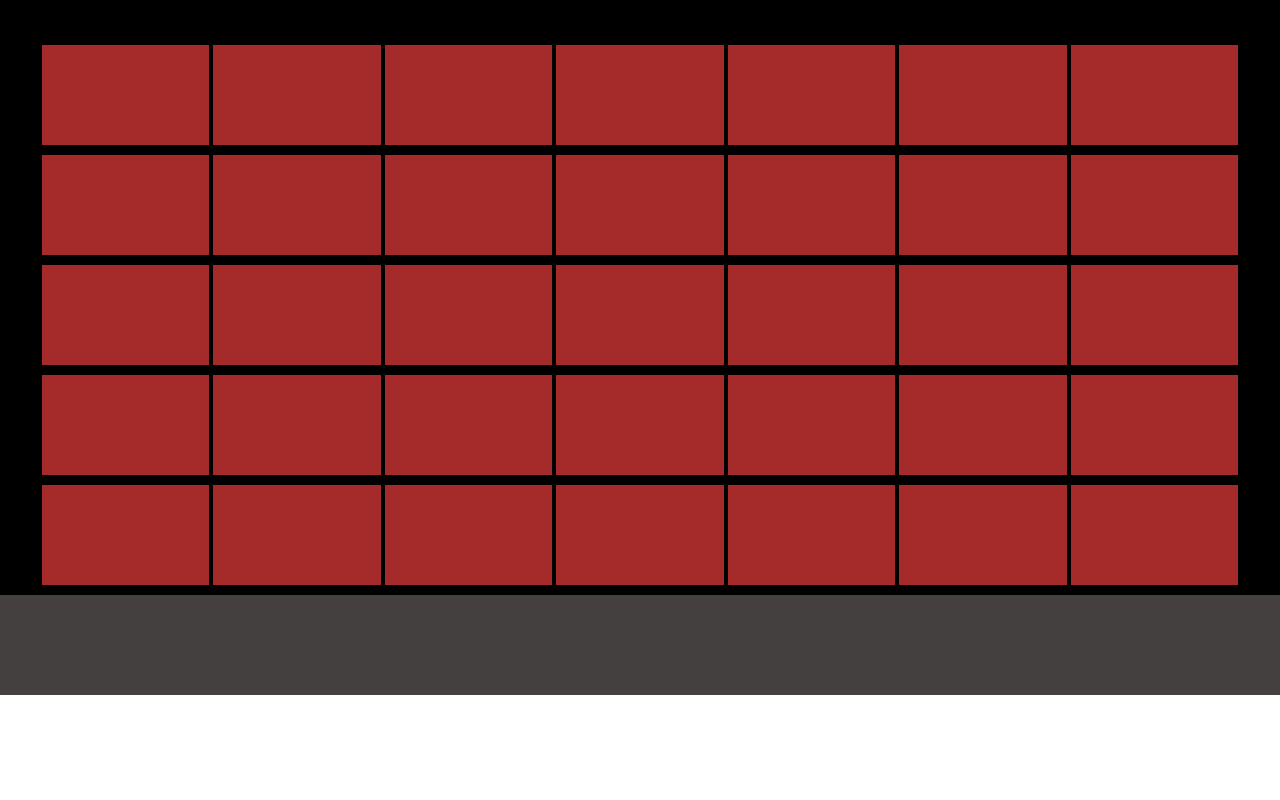
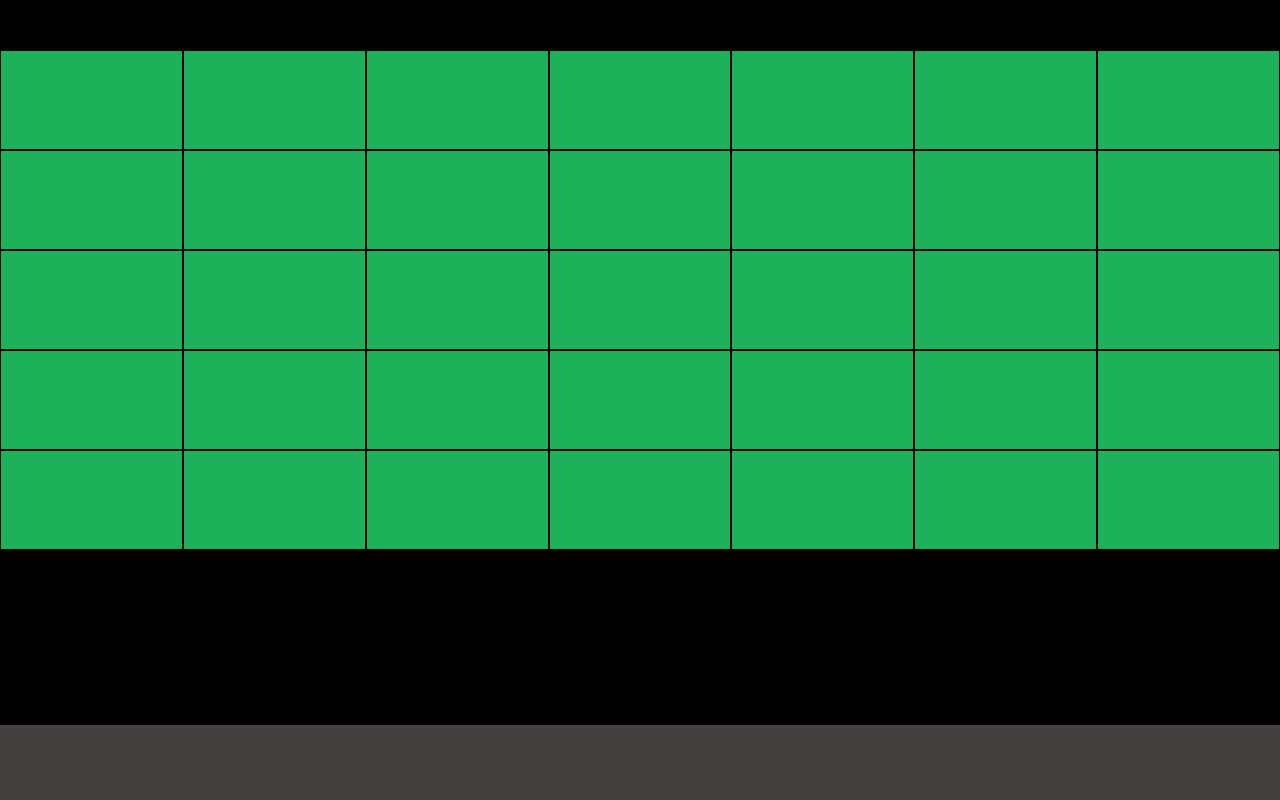
Before and after one commit to federicoalagna/html-css-zoom, a plain HTML site: page index.html in a window 1280 px wide. Drawn offline with Linux system fonts and the light colour scheme.

Commit message:
[FIX] Struttura main aggiornata

```diff
--- a/index.html
+++ b/index.html
@@ -7,52 +7,118 @@
     <link rel="stylesheet" href="style.css" />
   </head>
   <body>
+    <header></header>
+    <div class="main">
+      <div class="container">
+        <div class="row">
+          <div class="col14">
+            <div class="content"></div>
+          </div>
+          <div class="col14">
+            <div class="content"></div>
+          </div>
+          <div class="col14">
+            <div class="content"></div>
+          </div>
+          <div class="col14">
+            <div class="content"></div>
+          </div>
+          <div class="col14">
+            <div class="content"></div>
+          </div>
+          <div class="col14">
+            <div class="content"></div>
+          </div>
+          <div class="col14">
+            <div class="content"></div>
+          </div>
+          <div class="col14">
+            <div class="content"></div>
+          </div>
+          <div class="col14">
+            <div class="content"></div>
+          </div>
+          <div class="col14">
+            <div class="content"></div>
+          </div>
+          <div class="col14">
+            <div class="content"></div>
+          </div>
+          <div class="col14">
+            <div class="content"></div>
+          </div>
+          <div class="col14">
+            <div class="content"></div>
+          </div>
+          <div class="col14">
+            <div class="content"></div>
+          </div>
+          <div class="col14">
+            <div class="content"></div>
+          </div>
+          <div class="col14">
+            <div class="content"></div>
+          </div>
+          <div class="col14">
+            <div class="content"></div>
+          </div>
+          <div class="col14">
+            <div class="content"></div>
+          </div>
+          <div class="col14">
+            <div class="content"></div>
+          </div>
+          <div class="col14">
+            <div class="content"></div>
+          </div>
+          <div class="col14">
+            <div class="content"></div>
+          </div>
+          <div class="col14">
+            <div class="content"></div>
+          </div>
+          <div class="col14">
+            <div class="content"></div>
+          </div>
+          <div class="col14">
+            <div class="content"></div>
+          </div>
+          <div class="col14">
+            <div class="content"></div>
+          </div>
+          <div class="col14">
+            <div class="content"></div>
+          </div>
+          <div class="col14">
+            <div class="content"></div>
+          </div>
+          <div class="col14">
+            <div class="content"></div>
+          </div>
+          <div class="col14">
+            <div class="content"></div>
+          </div>
+          <div class="col14">
+            <div class="content"></div>
+          </div>
+          <div class="col14">
+            <div class="content"></div>
+          </div>
+          <div class="col14">
+            <div class="content"></div>
+          </div>
+          <div class="col14">
+            <div class="content"></div>
+          </div>
+          <div class="col14">
+            <div class="content"></div>
+          </div>
+          <div class="col14">
+            <div class="content"></div>
+          </div>
+        </div>
+      </div>
     </div>
-    <div class="main">
-        <div class="container">
-            <div class="row">
-                <div class="col14"></div>
-                <div class="col14"></div>
-                <div class="col14"></div>
-                <div class="col14"></div>
-                <div class="col14"></div>
-                <div class="col14"></div>
-                <div class="col14"></div>
-                <div class="col14"></div>
-                <div class="col14"></div>
-                <div class="col14"></div>
-                <div class="col14"></div>
-                <div class="col14"></div>
-                <div class="col14"></div>
-                <div class="col14"></div>
-                <div class="col14"></div>
-                <div class="col14"></div>
-                <div class="col14"></div>
-                <div class="col14"></div>
-                <div class="col14"></div>
-                <div class="col14"></div>
-                <div class="col14"></div>
-                <div class="col14"></div>
-                <div class="col14"></div>
-                <div class="col14"></div>
-                <div class="col14"></div>
-                <div class="col14"></div>
-                <div class="col14"></div>
-                <div class="col14"></div>
-                <div class="col14"></div>
-                <div class="col14"></div>
-                <div class="col14"></div>
-                <div class="col14"></div>
-                <div class="col14"></div>
-                <div class="col14"></div>
-                <div class="col14"></div>
-
-            </div>
-    </div>
-
-        <footer>
-
-        </footer>
-    </div>
+    <footer></footer>
   </body>
 </html>
--- a/style.css
+++ b/style.css
@@ -4,14 +4,32 @@
   box-sizing: border-box;
 }
 
-main {
+body {
   background-color: black;
+}
+header {
+  height: 50px;
+}
+
+footer {
+  background-color: rgb(68, 64, 64);
+
+  height: 75px;
+}
+
+.main {
+  height: calc(100vh - 125px);
+}
+
+.content {
 }
 
 .container {
   max-width: 1700px;
-  padding: 40px 40px 5px;
-  background-color: black;
+
+  background-color: rgb(255, 0, 0);
+  margin: 0 auto;
+  height: 500px;
 }
 
 .row {
@@ -20,18 +38,12 @@ main {
 }
 
 .col14 {
-  margin: 5px 2px;
-  width: calc(100% / 7 - 4px);
+  width: calc(100% / 7);
   height: 100px;
-  background-color: brown;
+  background-color: rgb(29, 177, 90);
+  border: 1px solid black;
 }
 
 img {
   width: 100%;
 }
-
-footer {
-  height: 100px;
-  background-color: rgb(68, 64, 64);
-  width: 100%;
-}
```
